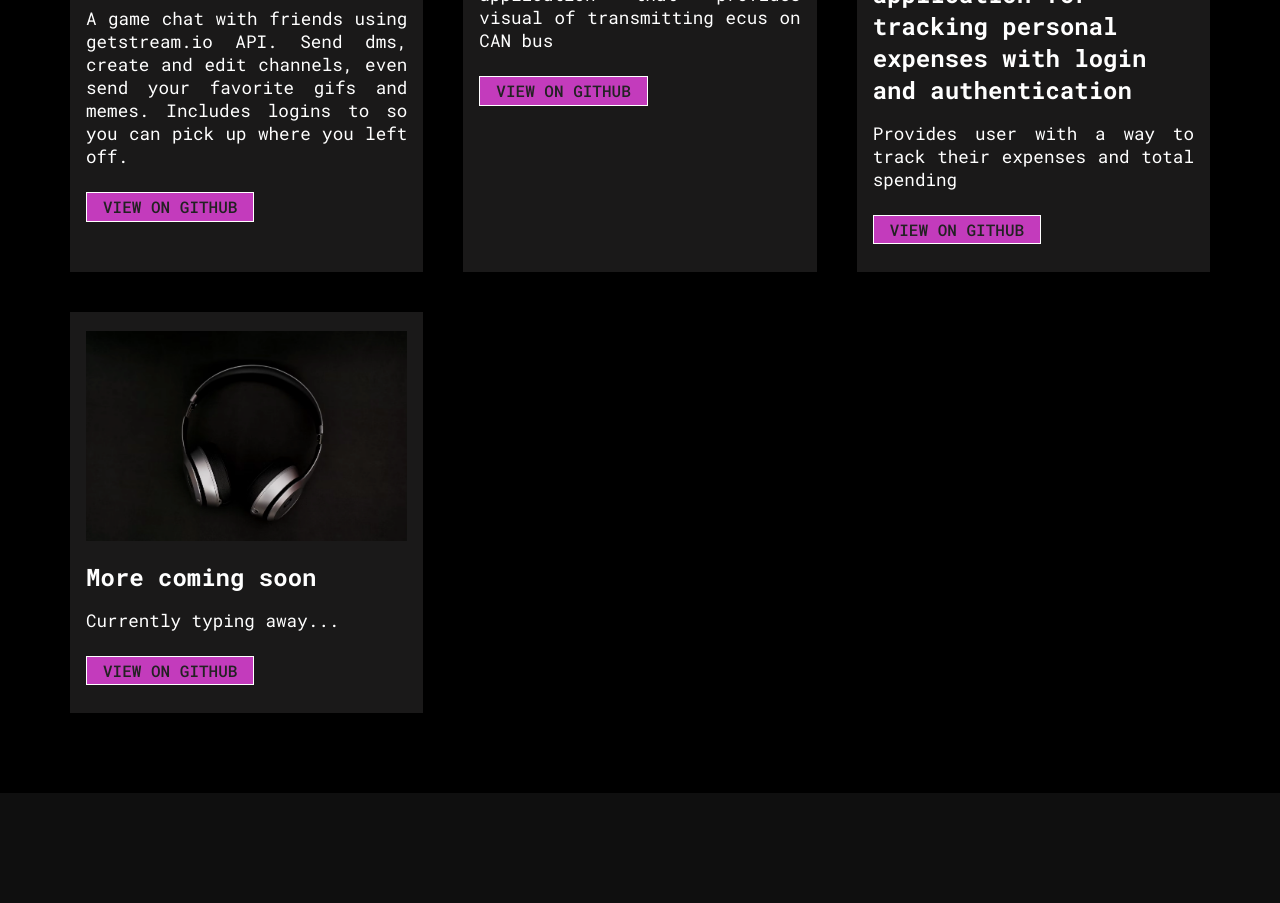
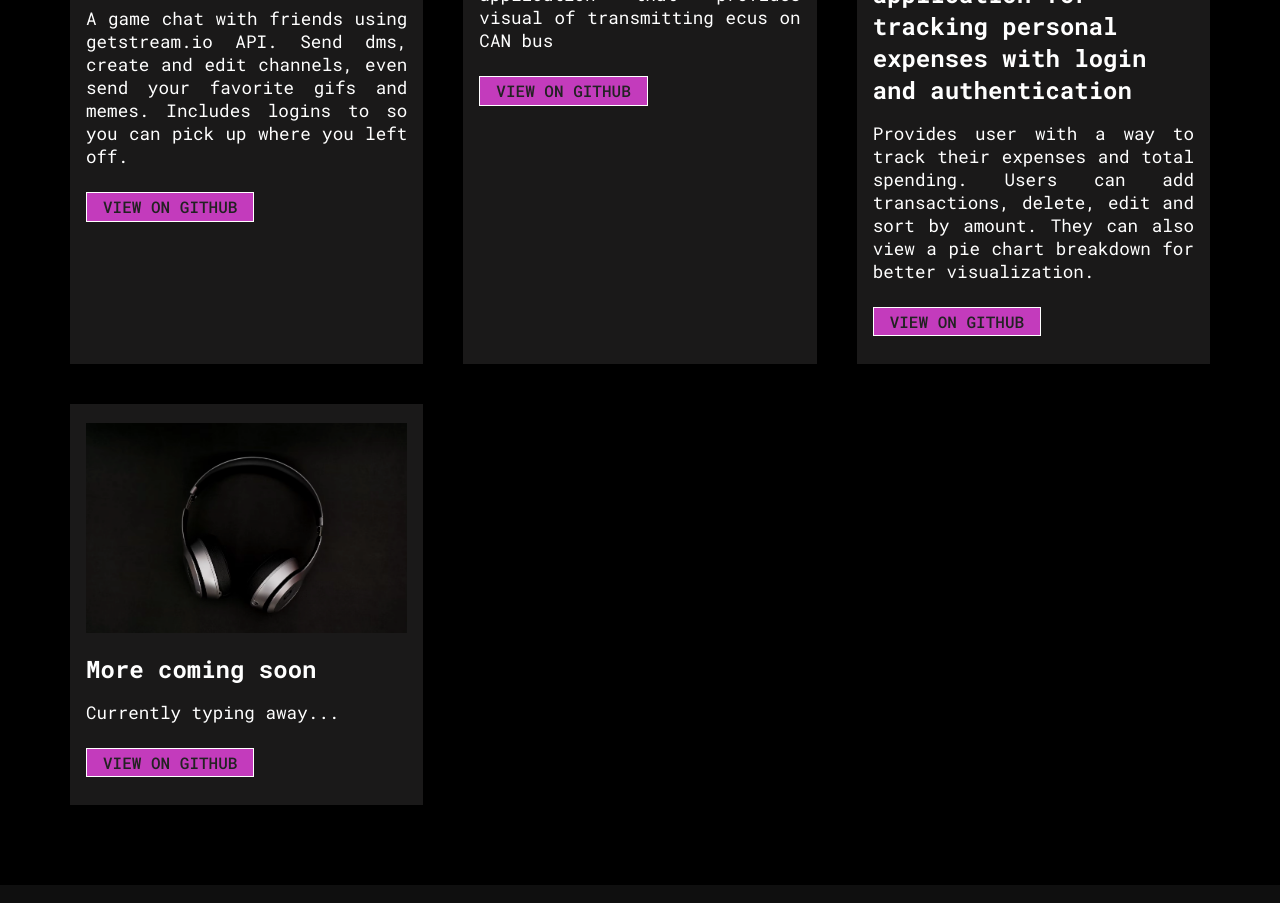
Before and after one commit to Nicole-favela/myportfolio, a React (Create React App) app: page /#/ in a window 1280 px wide. Shown: the part 1260-2163 px from the top of the page. Built offline with nearby package versions, Linux system fonts and the light colour scheme.

Commit message:
added link to finance project

```diff
--- a/src/components/ProjCard.js
+++ b/src/components/ProjCard.js
@@ -13,6 +13,7 @@ const ProjCard = (props)=>{
                         <p>{props.text}</p>
                         <div className="pro-btns">
                             <NavLink to={props.view}className="btn" >View on github</NavLink>
+                            {props.site !== undefined && <NavLink to={props.site}className="btn" >Visit site</NavLink> }
                            {/* maybe change to more details/ published site */}
                             {/* <NavLink to="url.com" className="btn" >Source</NavLink> */}
                         </div>
--- a/src/components/ProjectCardData.js
+++ b/src/components/ProjectCardData.js
@@ -20,8 +20,9 @@ const ProjectData = [
      {
         imgsrc: financeproj,
         title: "A Full stack MERN application for tracking personal expenses with login and authentication",
-        text: "Provides user with a way to track their expenses and total spending",
-        view: "https://github.com/Nicole-favela/PersonalExpenseTracker"
+        text: "Provides user with a way to track their expenses and total spending. Users can add transactions, delete, edit and sort by amount. They can also view a pie chart breakdown for better visualization.",
+        view: "https://github.com/Nicole-favela/PersonalExpenseTracker",
+        site: "https://expense-tracker-app-zhrg.onrender.com"
     },
     {
         imgsrc: tmpimg,
```
